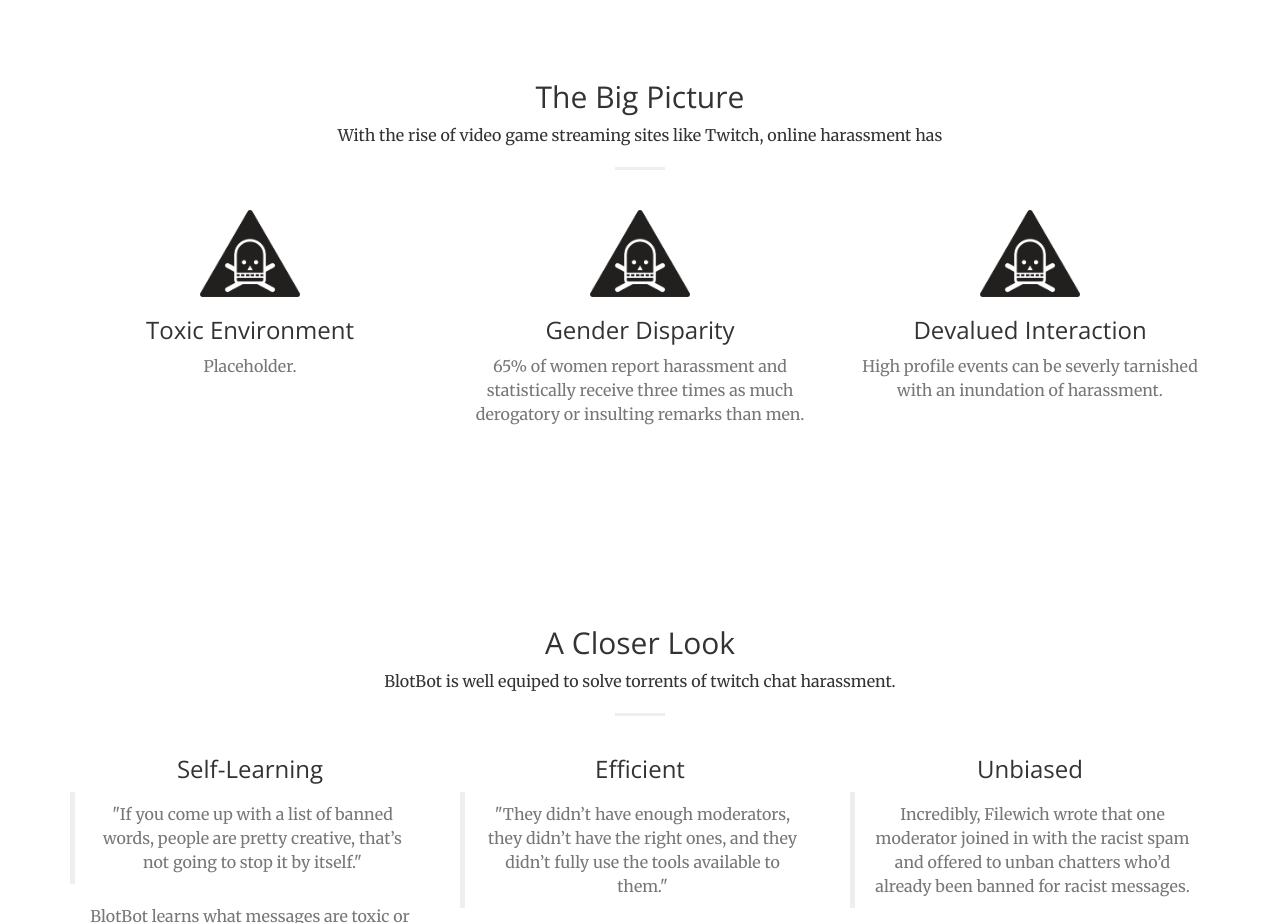
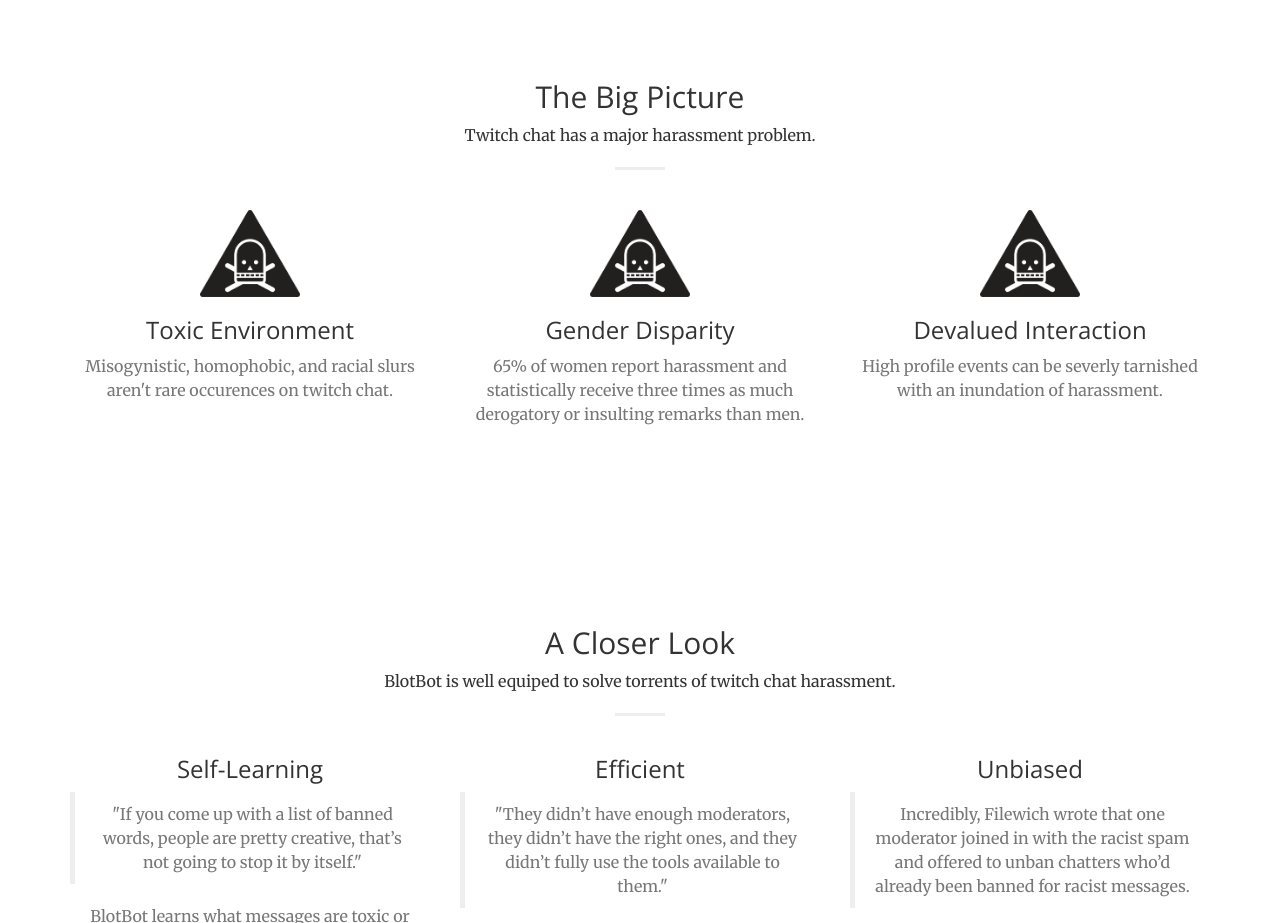
Before and after one commit to BIotBot/BlotBot, a website: page index.html in a window 1280 px wide. Shown: the part 820-1743 px from the top of the page. Drawn offline with nearby package versions, Linux system fonts and the light colour scheme.

Commit message:
idk, text :D

```diff
--- a/index.html
+++ b/index.html
@@ -57,7 +57,7 @@
             <div class="row">
                 <div class="col-lg-12 text-center">
                     <h2 class="section-heading">The Big Picture</h2>
-                    <p>With the rise of video game streaming sites like Twitch, online harassment has</p>
+                    <p>Twitch chat has a major harassment problem.</p>
                     <hr class="primary">
                 </div>
             </div>
@@ -68,7 +68,7 @@
                     <div class="service-box">
                         <img class="fa fa-4x text-primary sr-icons custom-icon" src="img/toxic.png"/>
                         <h3>Toxic Environment</h3>
-                        <p class="text-muted">Placeholder.</p>
+                        <p class="text-muted">Misogynistic, homophobic, and racial slurs aren't rare occurences on twitch chat.</p>
                     </div>
                 </div>
                 <div class="col-lg-4 col-md-4 text-center">
```
